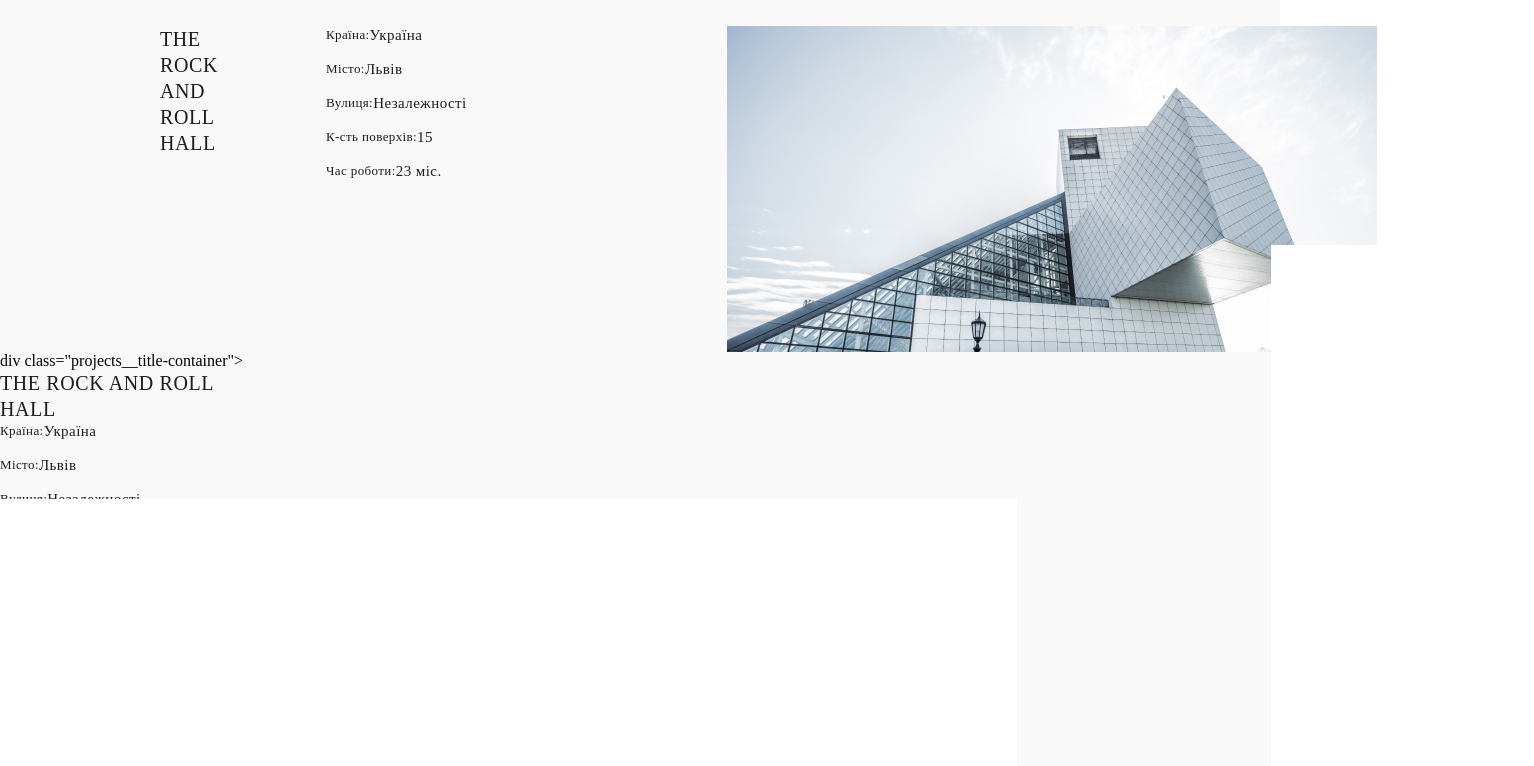
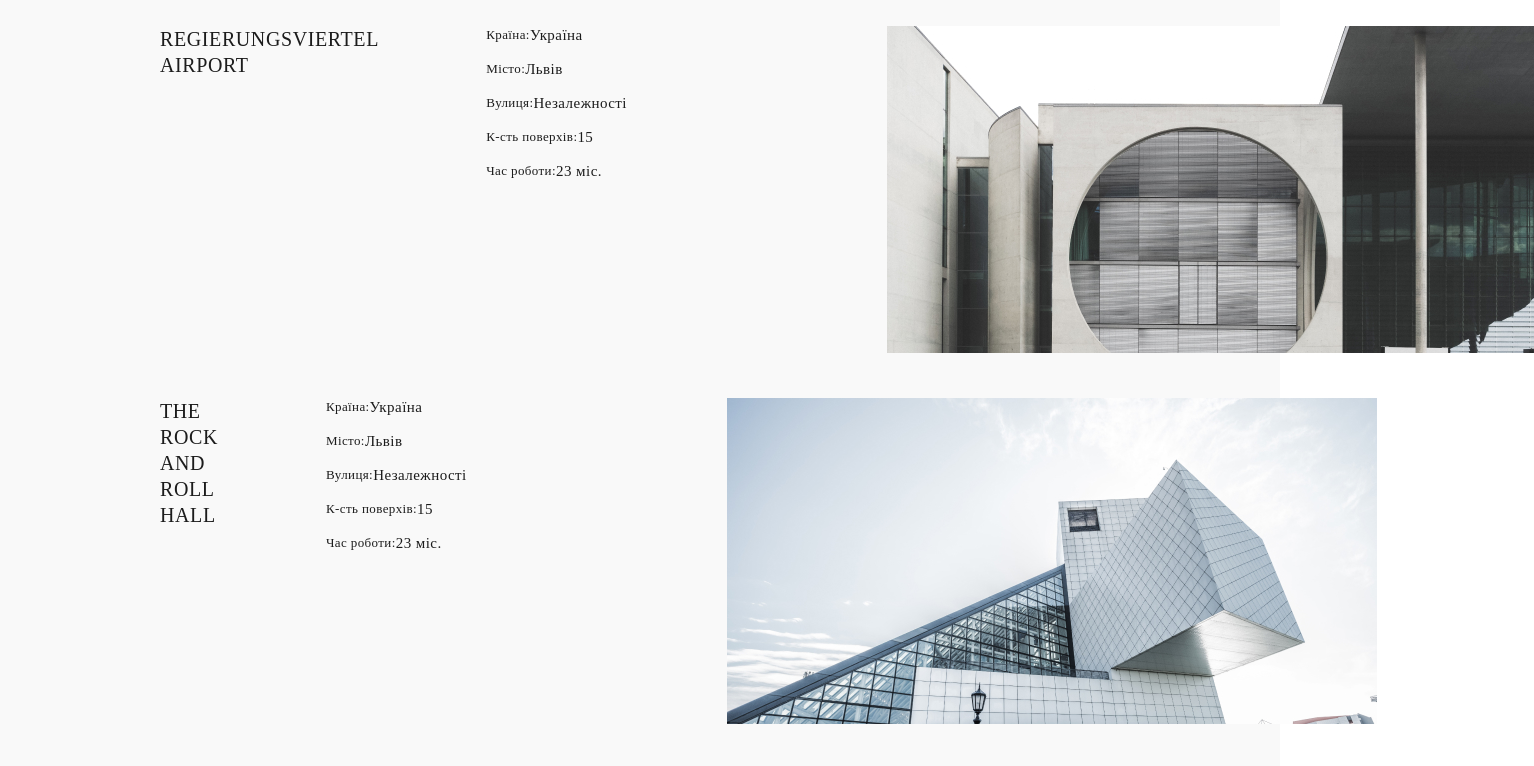
Before and after one commit to Stacy985/architecture_center, a plain HTML site: page index.html in a window 1280 px wide. Shown: the part 1280-2046 px from the top of the page, 1534 px wide, since content can reach past the window. Drawn offline with Linux system fonts and the light colour scheme; a web font is replaced by a local one.

Commit message:
картинки подргузила

```diff
--- a/index.html
+++ b/index.html
@@ -50,6 +50,37 @@
       <section class="projects">
         <h2 class="projects__name">наші проекти</h2>
         <div class="projects__title-container">
+          <h3 class="projects__title">Regierungsviertel Airport</h3>
+          <div class="projects__text-container">
+            <div class="projects__subtitle-container">
+              <p class="projects__subtitle-heading">Країна:</p>
+              <p class="projects__subtitle-document">Україна</p>
+            </div>
+            <div class="projects__subtitle-container">
+              <p class="projects__subtitle-heading">Місто:</p>
+              <p class="projects__subtitle-document">Львів</p>
+            </div>
+            <div class="projects__subtitle-container">
+              <p class="projects__subtitle-heading">Вулиця:</p>
+              <p class="projects__subtitle-document">Незалежності</p>
+            </div>
+            <div class="projects__subtitle-container">
+              <p class="projects__subtitle-heading">К-сть поверхів:</p>
+              <p class="projects__subtitle-document">15</p>
+            </div>
+            <div class="projects__subtitle-container">
+              <p class="projects__subtitle-heading">Час роботи:</p>
+              <p class="projects__subtitle-document">23 міс.</p>
+            </div>
+          </div>
+
+          <img
+          src="./src/blocks/images/home2.jpg"
+          alt=""
+          class="projects__img"
+        />
+        </div>
+          <div class="projects__title-container">
           <h3 class="projects__title">The rock and roll hall</h3>
           <div class="projects__text-container">
             <div class="projects__subtitle-container">
@@ -80,8 +111,8 @@
           class="projects__img"
         />
         </div>
-        div class="projects__title-container">
-          <h3 class="projects__title">The rock and roll hall</h3>
+        <div class="projects__title-container">
+          <h3 class="projects__title">One World Observatory</h3>
           <div class="projects__text-container">
             <div class="projects__subtitle-container">
               <p class="projects__subtitle-heading">Країна:</p>
@@ -106,7 +137,7 @@
           </div>
 
           <img
-          src="./src/blocks/images/home.jpg"
+          src="./src/blocks/images/home3.jpg"
           alt=""
           class="projects__img"
         />
```
Also changed, not shown: src/blocks/images/home2.jpg (added), src/blocks/images/home3.jpg (added).
